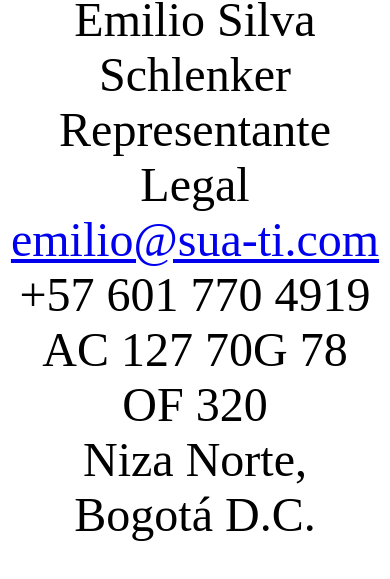
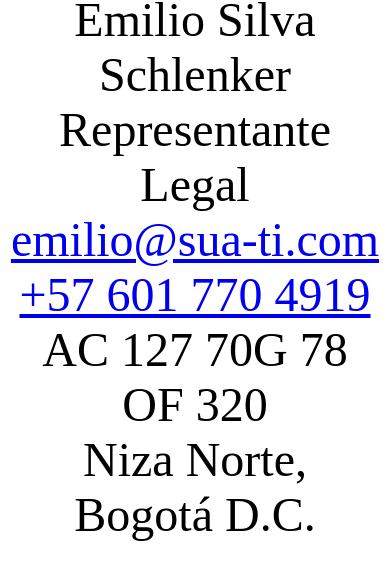
Before and after one commit to sua-ti/sua-ti, a plain HTML site: page index.html in a window 390 px wide. Shown: the part 157-736 px from the top of the page. Drawn offline with Linux system fonts and the light colour scheme.

Commit message:
feat: some improvements
* specify a serif font family
* add an alt text for the image
* add a link for the phone number

```diff
--- a/index.html
+++ b/index.html
@@ -10,19 +10,20 @@
       }
       center {
         font-size: 3rem;
+        font-family: serif;
       }
     </style>
   </head>
   <body>
     <div>
       <div>
-        <img src="logo.jpeg" id="logo" />
+        <img src="logo.jpeg" id="logo" alt="Inmobiliaria Sua-Ti S.A.S." />
       </div>
       <center>
         Emilio Silva Schlenker<br/>
         Representante Legal<br/>
         <a href="mailto:emilio@sua-ti.com">emilio@sua-ti.com</a><br/>
-        +57 601 770 4919<br/>
+        <a href="tel:+576017704919">+57 601 770 4919</a><br/>
         AC 127 70G 78 OF 320<br/>
         Niza Norte, Bogotá D.C.
       </center>
```
